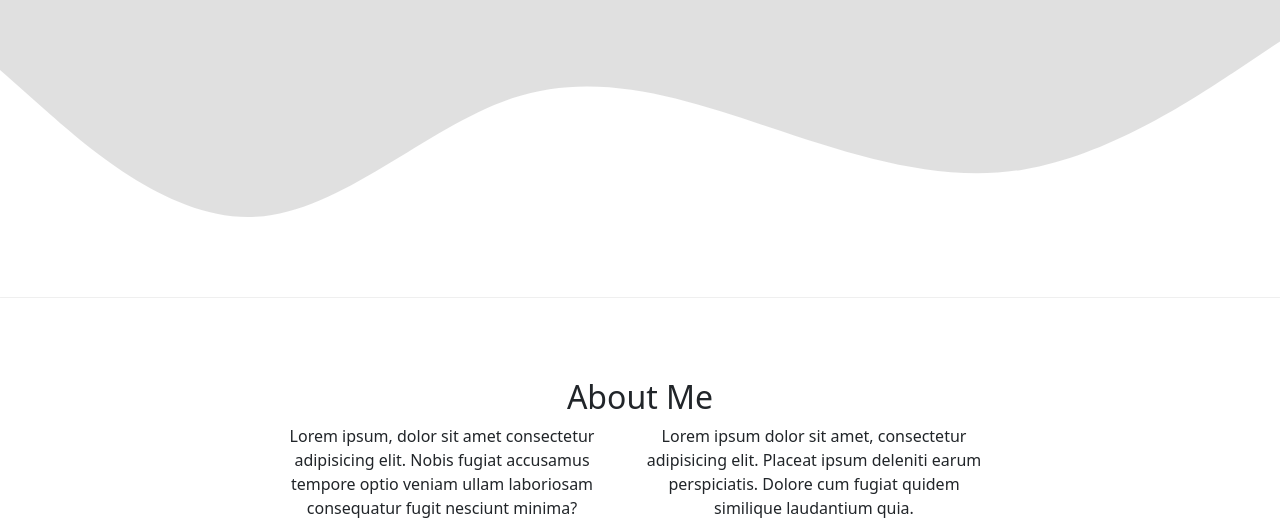
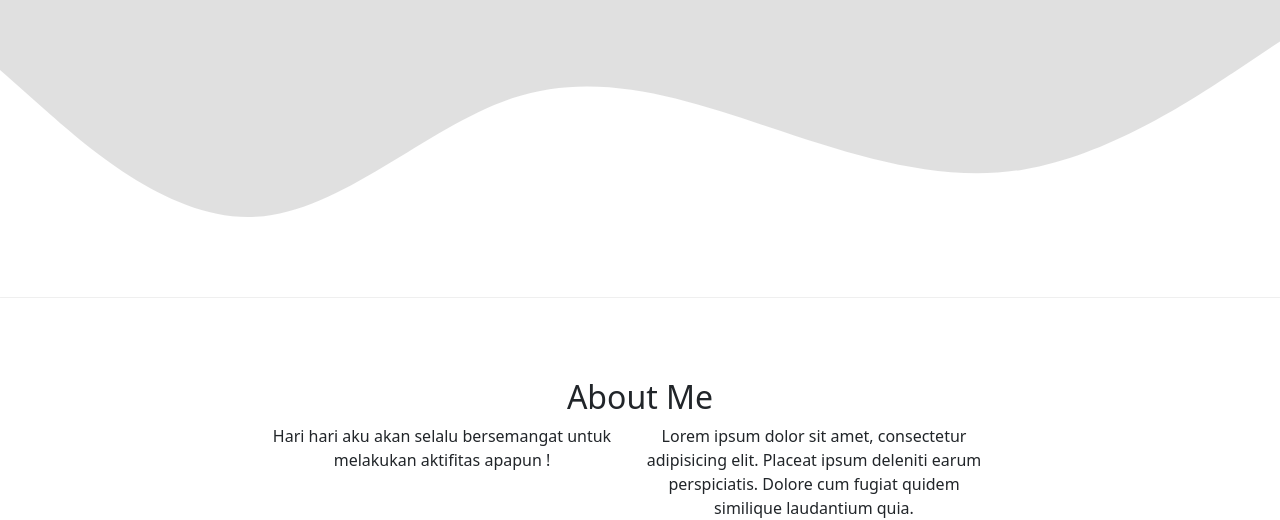
Before and after one commit to Coqicoqi/teukurizkychairil.github.io, a plain HTML site: page index.html in a window 1280 px wide. Shown: the part 435-955 px from the top of the page. Drawn offline with nearby package versions, Linux system fonts and the light colour scheme.

Commit message:
mengubah kalimat di dalam about me

```diff
--- a/index.html
+++ b/index.html
@@ -69,7 +69,7 @@
           </div>
           <div class="row justify-content-center fs-6 text-center">
             <div class="col-md-4">
-              <p>Lorem ipsum, dolor sit amet consectetur adipisicing elit. Nobis fugiat accusamus tempore optio veniam ullam laboriosam consequatur fugit nesciunt minima?</p>
+              <p>Hari hari aku akan selalu bersemangat untuk melakukan aktifitas apapun !</p>
               </div>
               <div class="col-md-4">
                 <p>Lorem ipsum dolor sit amet, consectetur adipisicing elit. Placeat ipsum deleniti earum perspiciatis. Dolore cum fugiat quidem similique laudantium quia.</p>
```
